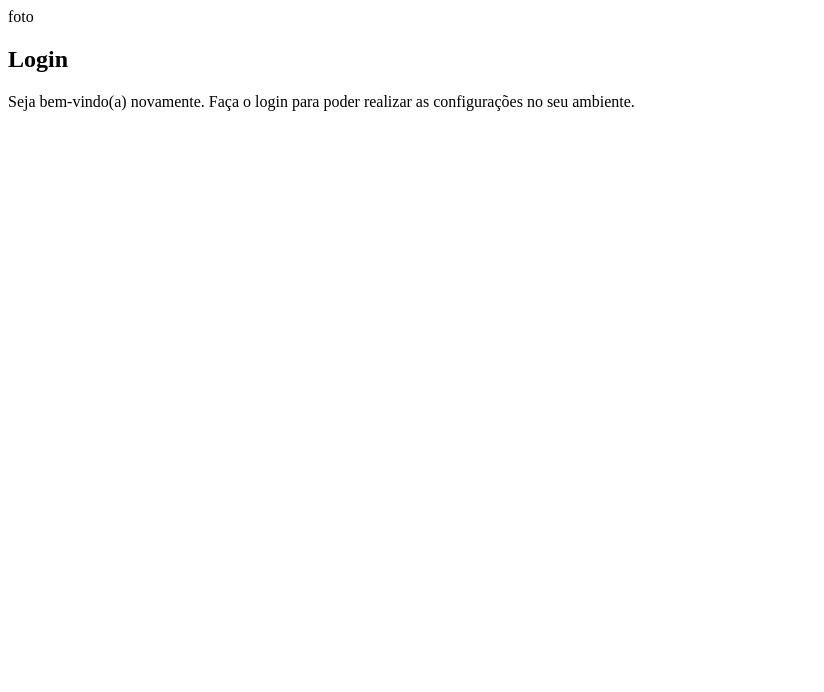
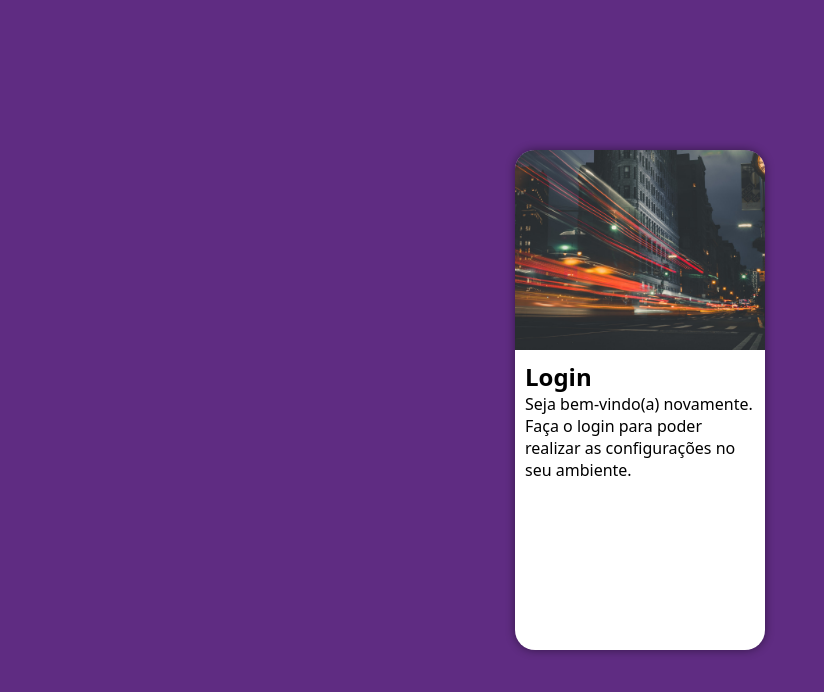
Before and after one commit to PedroLuisCarlos/projeto-login, a plain HTML site: page index.html in a window 1280 px wide. Shown: the whole page, without its empty margins (0-824 px from the left). Drawn offline with Linux system fonts and the light colour scheme.

Commit message:
atulização de interface

```diff
--- a/estilos/style.css
+++ b/estilos/style.css
@@ -5,3 +5,48 @@ Paleta de cores
 Verde: #49a09d
 Lilás: #5f2c82
 */
+
+* {
+    font-family: system-ui, -apple-system, BlinkMacSystemFont, 'Segoe UI', Roboto, Oxygen, Ubuntu, Cantarell, 'Open Sans', 'Helvetica Neue', sans-serif;
+    padding: 0px;
+    margin: 0px;
+    box-sizing: border-box;
+}
+
+body, html{
+    background-color: #5f2c82;
+    height: 100vh ;
+    width: 100vw;
+}
+
+main{
+    position: relative;
+    height: 100vh;
+    width: 100vw;
+}
+
+section#login{
+    position: absolute;
+    top: 50%;
+    left: 50%;
+    transform: translate(-50%, -50%);
+    background-color: white;
+    width: 250px;
+    height: 500px;
+    border-radius: 20px;
+    overflow: hidden;
+    box-shadow: 0px 0px 10px rgba(0, 0, 0, 0.452);
+}
+
+section#login > div#imagem {
+    display: block;
+    background: #5f2c82 url(../imagens/predio.jpg) no-repeat;
+    background-size: cover;
+background-position: left bottom;
+    height: 200px;
+}
+
+section#login > div#formulario{
+    display: block;
+    padding: 10px;
+}
--- a/index.html
+++ b/index.html
@@ -12,9 +12,9 @@
     <main>
         <section id="login">
             <div id="imagem">
-                foto
+
             </div>
-
+            <!--AQUI VAI A IMAGEM NAS CSS-->
             <div id="formulario">
                 <h1>Login</h1>
                 <p>Seja bem-vindo(a) novamente.
```
